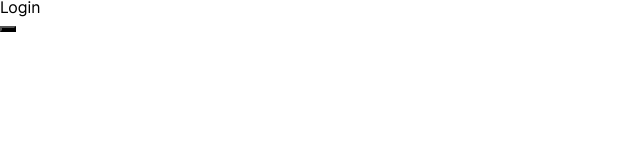
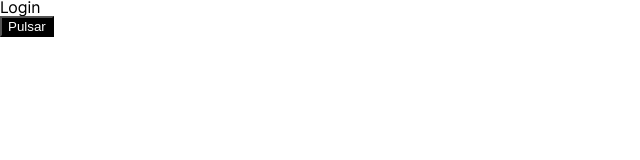
Before and after one commit to mariobalrod/demo-z1-lab, a React (Create React App) app: page /login in a window 1280 px wide. Shown: the top 160 px of the page, without its empty margins (0-640 px from the left). Built offline with nearby package versions, Linux system fonts and the light colour scheme.

Commit message:
fix: fixing some bugs

```diff
--- a/src/components/Button/index.tsx
+++ b/src/components/Button/index.tsx
@@ -1,8 +1,13 @@
 import React, { FC } from 'react';
 import { Component } from './styles';
+import { Props } from './types';
 
-const Button: FC = () => {
-  return <Component />;
+const Button: FC<Props> = ({ children }) => {
+  return (
+    <Component>
+      <span>{children}</span>
+    </Component>
+  );
 };
 
 export default Button;
--- /dev/null
+++ b/src/components/Button/types.ts
@@ -0,0 +1,8 @@
+import { ButtonHTMLAttributes, ReactNode } from 'react';
+
+export type Props = ButtonHTMLAttributes<HTMLButtonElement> & {
+  fullWidth?: boolean;
+  icon?: ReactNode;
+  iconPosition?: 'left' | 'right';
+  variant?: 'primary' | 'secondary' | 'tertiary';
+};
--- a/src/styles/GlobalStyle.ts
+++ b/src/styles/GlobalStyle.ts
@@ -17,4 +17,5 @@ const GlobalStyle = createGlobalStyle`
     box-sizing: border-box;
   }
 `;
+
 export default GlobalStyle;
```
